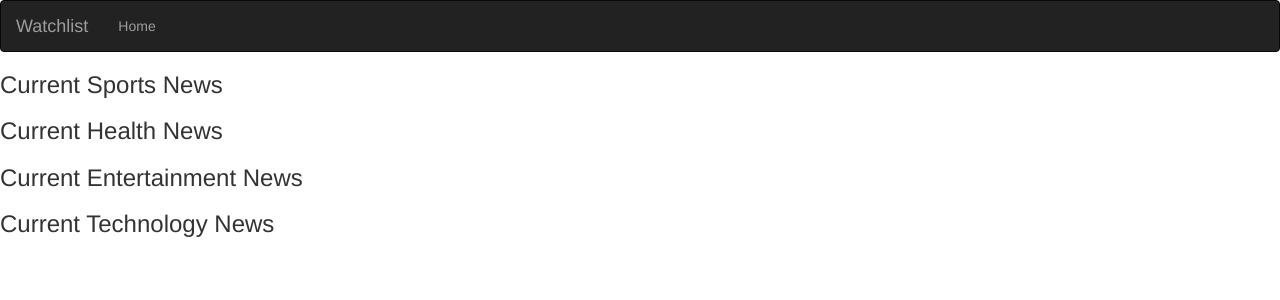
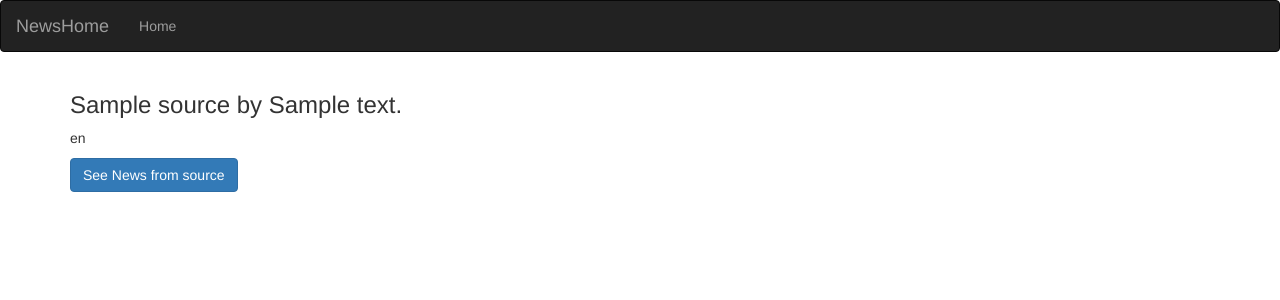
Before and after one commit to cheeks-cloud/News-Flask, a Flask app: template app/templates/index.html in a window 1280 px wide. Shown: the top 300 px of the page. Run offline with Flask 2, Linux system fonts and the light colour scheme; the template is opened without the code that fills it: most values are stand-ins (such as "Sample title", 1, 10 or a date in 2020); parts of the project's set-up code (start-up, migrations or seed data) failed here and were passed over; some libraries are stand-ins or nearby versions.

Commit message:
fixing the sources url

```diff
--- a/app/config.py
+++ b/app/config.py
@@ -2,8 +2,9 @@
 
 class Config:
 
-  NEWS_API_BASE_URL = 'https://newsapi.org/v2/top-headlines?country=us&category={}&apiKey={}'
+  NEWS_API_BASE_URL = 'https://newsapi.org/v2/top-headlines?sources={}&apiKey={}'
 
+  NEWS_SOURCES_BASE_URL ='https://newsapi.org/v2/top-headlines/sources?country=us&apiKey={}'
 class ProdConfig(Config):
 
     pass
--- a/app/static/css/index.css
+++ b/app/static/css/index.css
@@ -0,0 +1,6 @@
+.card{
+  border: 2px solid blue;
+}
+.card-deck{
+  border: 2px sold red;
+}
--- a/app/templates/index.html
+++ b/app/templates/index.html
@@ -8,31 +8,13 @@
 
 {% endblock %}
 
+{% block title%}
+  {{title}}
+{% endblock %}
+
 {% block content %}
-
-  <h3>Current Sports News</h3>
-  <ol>
-
-    {{ macro.displayNewsList(sports)}}
-
-  </ol>
-  <h3>Current Health News</h3>
-  <ul>
-
-    {{ macro.displayNewsList(health)}}
-
-  </ul>
-  <h3>Current Entertainment News</h3>
-  <ul>
-
-    {{ macro.displayNewsList(entertainment)}}
-
-  </ul>
-  <h3>Current Technology News</h3>
-  <ul>
-
-    {{ macro.displayNewsList(technology)}}
-
-  </ul>
+    <div class="container">
+        {{macro.displaySources(sources)}}
+    </div>
 
 {% endblock %}
--- a/app/templates/macros.html
+++ b/app/templates/macros.html
@@ -1,16 +1,37 @@
-{% macro displayNewsList(newsList) %}
+{% macro displaySources(sources) %}
+  <div class="row">
+    {% for source in sources %}
+      <div class="col-sm-6 col-md-6">
+         <h3> {{source.name }}  by {{ source.description }}</h3>
+      <div>
+        <p> {{source.language}} </p>
+        <p><a href="{{url_for('news',id = source.id)}}" class="btn btn-primary" target="_self" role="button">
+          See News from source</a> </p>
+      </div>
+      </div>
 
-  {% for news in newsList %}
-    <div class="col-xs-12 col-sm-4 col-lg-2 news-card">
-      <img src="{{news.image}}" alt="{{ news.title }}" class="img-responsive">
-      <p> {{news.date }}  </p>
-
-      <li class="text-center">
-          <a href="/news/{{news.id}}">
-              {{ news.title|truncate(10)}}</a>
-      </li>
-    </div>
-
-  {% endfor %}
+    {% endfor %}
+  </div>
 
 {% endmacro %}
+
+
+
+{% macro displayNewsList(news_list) %}
+<div class="row">
+  {% for news in news_list %}
+    <div class="card-deck">
+        <div class="col-sm-4">
+          <div class="card" style="width: 18rem;">
+            <img src="{{news.image}}" alt="{{ news.title }}" class="img-responsive">
+              <div class="card-body">
+                  <h5 class="card-title"> {{ news.title }}</h5>
+                  <p class="card-text"> {{ news.description }}</p>
+                  <small> published - {{news.date }}</small>
+              </div>
+          </div>
+        </div>
+    </div>
+  {% endfor %}
+  </div>
+{% endmacro %}
--- a/app/templates/navbar.html
+++ b/app/templates/navbar.html
@@ -8,7 +8,7 @@
                 <span class="icon-bar"></span>
                 <span class="icon-bar"></span>
               </button>
-              <a class="navbar-brand" href="/"> Watchlist </a>
+              <a class="navbar-brand" href="/"> NewsHome </a>
           </div>
           <div class="navbar-collapse collapse">
               <ul class="nav navbar-nav">
```
Also changed, not shown: app/models/news.py (+9 -0 lines), app/models/news_test.py (+14 -3 lines), app/request.py (+27 -22 lines), app/templates/news.html (+10 -18 lines), app/views.py (+11 -15 lines).
